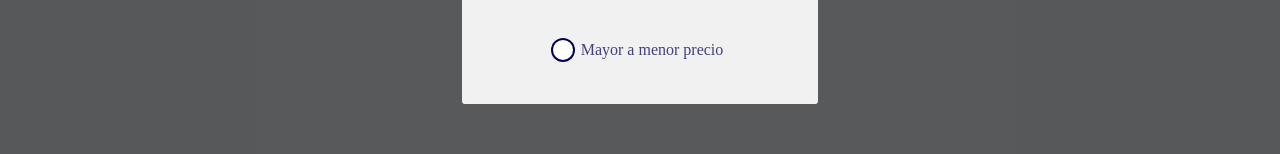
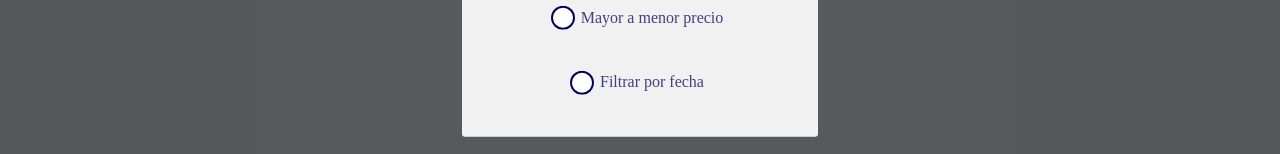
Before and after one commit to Damanger/ixvanna, a React (Create React App) app: page /designs in a window 1280 px wide. Both pictures are taken after a click on the button 1224 px from the left and 171 px from the top of the page. Shown: the part 421-575 px from the top of the page. Built offline with nearby package versions, Linux system fonts and the light colour scheme; no server answers.

Commit message:
actualizando

```diff
--- a/src/components/Modal.jsx
+++ b/src/components/Modal.jsx
@@ -46,6 +46,11 @@ export default function Modal({ onFilterChange }) {
                                 <input type="radio" value="mayor-menor" checked={selectedOption === "mayor-menor"} readOnly />
                                 <span>Mayor a menor precio</span>
                             </label>
+                            <br />
+                            <label onClick={() => handleOptionChange("fecha")}>
+                                <input type="radio" value="fecha" checked={selectedOption === "fecha"} readOnly />
+                                <span>Filtrar por fecha</span>
+                            </label>
                         </p>
                         <button className="close-modal filtrado" onClick={toggleModal}>
                             <FaTimes />
```
